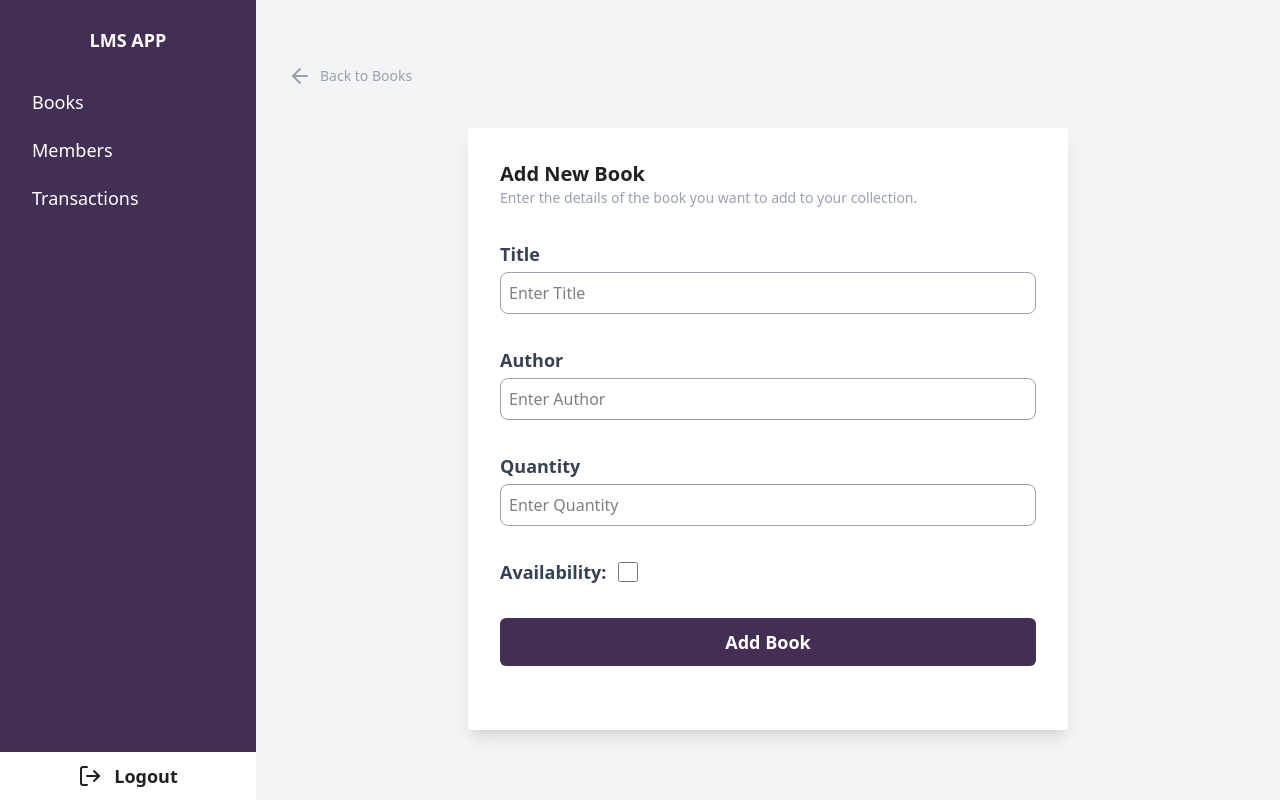
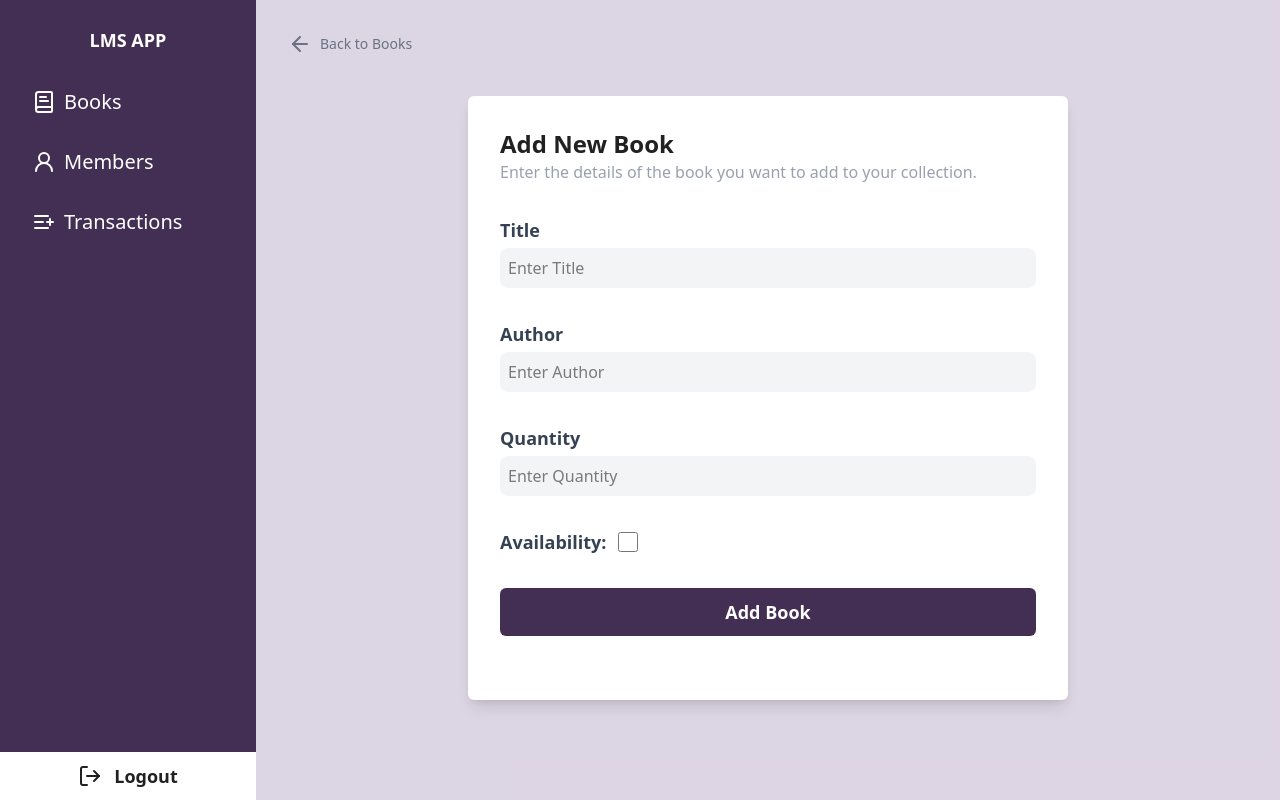
Before and after one commit to Lightbulb-Academy/lms-app-frontend, a React (Vite) app: page /add-book in a window 1280 px wide. Built offline with nearby package versions, Linux system fonts and the light colour scheme; no server answers; sample sign-in values are in the browser's storage.

Commit message:
update UI

```diff
--- a/src/components/input.tsx
+++ b/src/components/input.tsx
@@ -33,7 +33,7 @@ const Input = ({
       <label htmlFor={name} className="block text-lg font-bold text-gray-700">
         {label}
       </label>
-      <div className="flex items-center justify-between w-full px-2 py-2 border border-gray-400 rounded-lg focus:outline-none focus:ring-2 focus:ring-blue-500">
+      <div className="flex items-center justify-between w-full px-2 py-2 border-0 rounded-lg focus:outline-none focus:ring-2 focus:ring-blue-500 bg-gray-100">
         <input
           value={value}
           type={inputType}
--- a/src/components/sidebar.tsx
+++ b/src/components/sidebar.tsx
@@ -1,7 +1,7 @@
 import { useNavigate } from "react-router";
 import Button from "./button";
 import SidebarItem from "./sidebarItem";
-import { LogOut } from "lucide-react";
+import { BookTextIcon, ListPlusIcon, LogOut, User2Icon } from "lucide-react";
 
 export default function Sidebar() {
   const navigate = useNavigate();
@@ -15,10 +15,14 @@ export default function Sidebar() {
 
       {/* Menu Items */}
       <div className="flex flex-col w-full justify-between h-[90%]">
-        <ul className="flex flex-col gap-1 w-full">
-          <SidebarItem to="/books" label="Books" />
-          <SidebarItem to="/members" label="Members" />
-          <SidebarItem to="/transactions" label="Transactions" />
+        <ul className="flex flex-col gap-4 w-full">
+          <SidebarItem icon={<BookTextIcon />} to="/books" label="Books" />
+          <SidebarItem icon={<User2Icon />} to="/members" label="Members" />
+          <SidebarItem
+            icon={<ListPlusIcon />}
+            to="/transactions"
+            label="Transactions"
+          />
         </ul>
         <Button
           type="button"
--- a/src/components/sidebarItem.tsx
+++ b/src/components/sidebarItem.tsx
@@ -1,24 +1,27 @@
+import { JSX } from "react";
 import { NavLink } from "react-router";
 
 interface SidebarItemProps {
   to: string;
   label: string;
+  icon: JSX.Element;
 }
 
-export default function SidebarItem({ to, label }: SidebarItemProps) {
+export default function SidebarItem({ to, label, icon }: SidebarItemProps) {
   return (
     <li className="w-full px-4">
       <NavLink
         to={to}
         className={({ isActive }) =>
-          `w-full flex px-4 py-2 rounded-md ${
+          ` items-center gap-2 w-full flex px-4 py-2 rounded-md text-white hover:text-black ${
             isActive
-              ? "bg-black text-white hover:opacity-80"
-              : "hover:bg-amber-100"
+              ? "bg-white !text-primary hover:opacity-80"
+              : "hover:bg-gray-100"
           }`
         }
       >
-        <p className="text-lg">{label}</p>
+        {icon}
+        <p className="text-xl">{label}</p>
       </NavLink>
     </li>
   );
--- a/src/layout/appLayout.tsx
+++ b/src/layout/appLayout.tsx
@@ -7,7 +7,7 @@ export default function AppLayout() {
       {/* Sidebar */}
       <Sidebar />
       {/* content body */}
-      <div className="w-[80%] h-full flex justify-center pt-8 bg-gray-100">
+      <div className="w-[80%] h-full flex justify-center bg-[#9983ab56]">
         {/* Outlet renders the matching child route of a parent route
           parent route: "/" - AppLayout
           child routes: "/books", "/members", ...
--- a/src/pages/addBook.tsx
+++ b/src/pages/addBook.tsx
@@ -4,7 +4,7 @@ import Input from "../components/input";
 import { axiosInstance } from "../utils/axiosInterceptor";
 import { toast } from "react-toastify";
 import { useNavigate, useParams } from "react-router";
-import { ArrowLeftIcon } from "lucide-react";
+import { LucideArrowLeft } from "lucide-react";
 import { FormBook } from "./books";
 
 const AddBook = () => {
@@ -83,16 +83,16 @@ const AddBook = () => {
   return (
     <div className="flex flex-col w-full p-8 items-center">
       <div className="w-full flex items-center justify-start mb-2 gap-2">
-        <ArrowLeftIcon
+        <LucideArrowLeft
           onClick={() => navigate("/books")}
-          className="cursor-pointer text-gray-400"
+          className="cursor-pointer text-gray-500"
         />
-        <h1 className="text-sm text-gray-400 text-center">Back to Books</h1>
+        <h1 className="text-sm text-gray-500 text-center">Back to Books</h1>
       </div>
-      <div className="flex flex-col w-[600px] shadow-lg p-8 gap-8 mt-8 pb-16 bg-white">
+      <div className="flex flex-col w-[600px] shadow-lg p-8 gap-8 mt-8 pb-16 bg-white rounded-md">
         <div className="flex flex-col">
-          <h1 className="text-xl font-bold text-black">Add New Book</h1>
-          <p className="text-sm text-gray-400">
+          <h1 className="text-2xl font-bold text-black">Add New Book</h1>
+          <p className="text-gray-400">
             Enter the details of the book you want to add to your collection.
           </p>
         </div>
```
